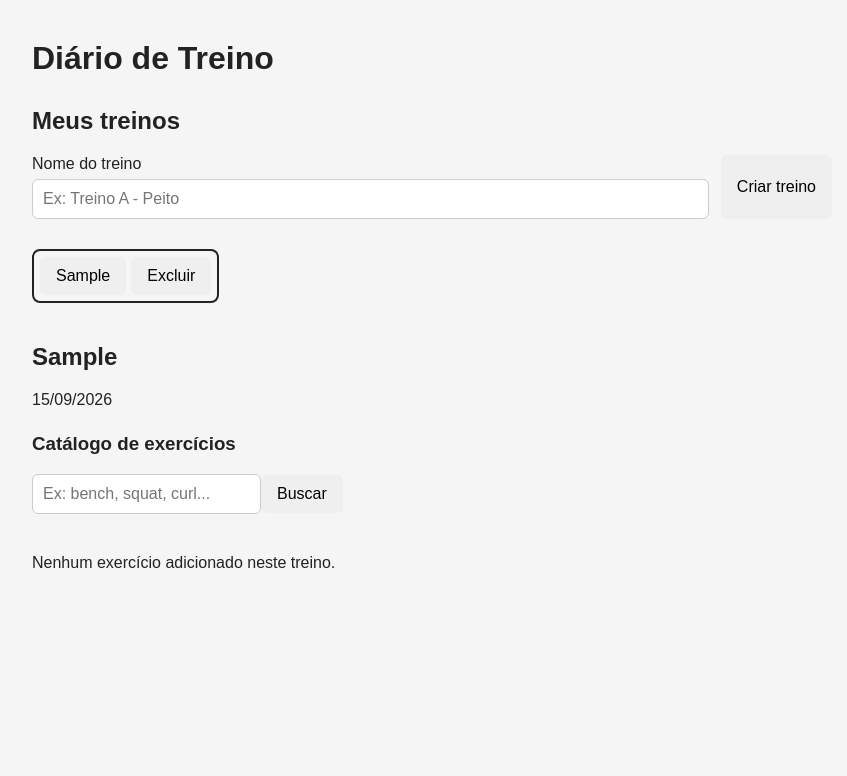
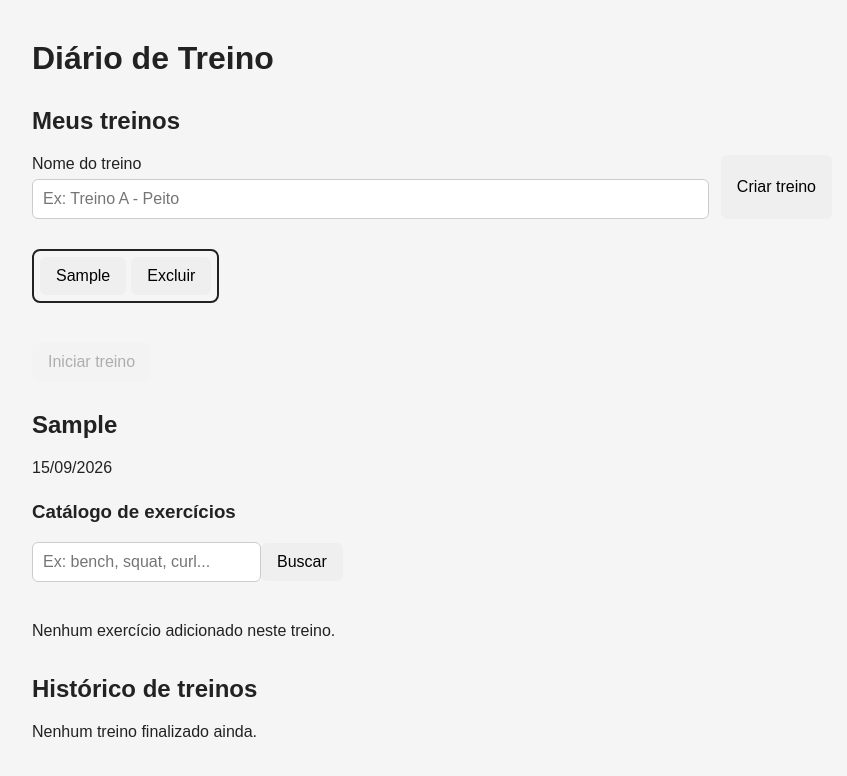
Before and after one commit to NicolasAlmeida890/Ares, a React (Vite) app in the folder diario-de-treino/: page / in a window 1280 px wide. Both pictures are taken after typing "Sample" into the empty fields and a click on the button "Criar treino". Shown: the top 776 px of the page, without its empty margins (208-1055 px from the left). Built offline with nearby package versions, Linux system fonts and the light colour scheme.

Commit message:
feat: adicionando sessões de treino e histórico local

```diff
--- a/diario-de-treino/src/App.tsx
+++ b/diario-de-treino/src/App.tsx
@@ -1,3 +1,4 @@
+import ExercicioCard from './components/ExercicioCard'
 import { useEffect, useState } from 'react'
 import './App.css'
 
@@ -9,35 +10,228 @@ import type {
   ExercicioCatalogo,
   Serie,
   Treino,
+  SessaoTreino,
 } from './types/treino'
 
 function App() {
-  const [treinos, setTreinos] =
-    useState<Treino[]>(() => {
-      const treinosSalvos =
-        localStorage.getItem('treinos')
+  const [treinos, setTreinos] = useState<Treino[]>(() => {
+    const treinosSalvos = localStorage.getItem('treinos')
 
-      if (!treinosSalvos) {
-        return []
-      }
-
-      return JSON.parse(treinosSalvos)
+    return treinosSalvos ? JSON.parse(treinosSalvos) : []
   })
 
   const [treinoAtivoId, setTreinoAtivoId] =
     useState<number | null>(null)
 
+  const [sessaoAtual, setSessaoAtual] =
+    useState<SessaoTreino | null>(() => {
+      const sessaoSalva =
+        localStorage.getItem('ares:sessaoAtual')
+
+      return sessaoSalva ? JSON.parse(sessaoSalva) : null
+    })
+
+  useEffect(() => {
+    localStorage.setItem('treinos', JSON.stringify(treinos))
+  }, [treinos])
+
+  useEffect(() => {
+    if (sessaoAtual) {
+      localStorage.setItem(
+        'ares:sessaoAtual',
+        JSON.stringify(sessaoAtual)
+      )
+    } else {
+      localStorage.removeItem('ares:sessaoAtual')
+    }
+  }, [sessaoAtual])
+
+  const [historico, setHistorico] =
+    useState<SessaoTreino[]>(() => {
+      const historicoSalvo =
+        localStorage.getItem('ares:historico')
+
+      return historicoSalvo
+        ? JSON.parse(historicoSalvo)
+        : []
+    })
+
   useEffect(() => {
     localStorage.setItem(
-      'treinos',
-      JSON.stringify(treinos)
+      'ares:historico',
+      JSON.stringify(historico)
     )
-  }, [treinos])
+  }, [historico])
 
   const treinoAtivo = treinos.find(
-    (treino) =>
-      treino.id === treinoAtivoId
+    (treino) => treino.id === treinoAtivoId
   )
+
+  function iniciarTreino() {
+    if (
+      !treinoAtivo ||
+      sessaoAtual ||
+      treinoAtivo.exercicios.length === 0
+    ) {
+      return
+    }
+
+    const novaSessao: SessaoTreino = {
+      id: Date.now(),
+      treinoId: treinoAtivo.id,
+      nomeTreino: treinoAtivo.nome,
+      iniciadaEm: new Date().toISOString(),
+      finalizadaEm: null,
+
+      exercicios: treinoAtivo.exercicios.map(
+        (exercicio) => ({
+          ...exercicio,
+          series: [],
+        })
+      ),
+    }
+
+    setSessaoAtual(novaSessao)
+  }
+
+  function adicionarSerieNaSessao(
+    exercicioId: number,
+    novaSerie: Serie
+  ) {
+    setSessaoAtual((sessao) => {
+      if (!sessao) {
+        return null
+      }
+
+      return {
+        ...sessao,
+        exercicios: sessao.exercicios.map((exercicio) => {
+          if (exercicio.id !== exercicioId) {
+            return exercicio
+          }
+
+          return {
+            ...exercicio,
+            series: [...exercicio.series, novaSerie],
+          }
+        }),
+      }
+    })
+  }
+
+  function editarSerieNaSessao(
+    exercicioId: number,
+    serieId: number,
+    repeticoes: number,
+    carga: number
+  ) {
+    setSessaoAtual((sessao) => {
+      if (!sessao) {
+        return null
+      }
+
+      return {
+        ...sessao,
+        exercicios: sessao.exercicios.map((exercicio) => {
+          if (exercicio.id !== exercicioId) {
+            return exercicio
+          }
+
+          return {
+            ...exercicio,
+            series: exercicio.series.map((serie) =>
+              serie.id === serieId
+                ? { ...serie, repeticoes, carga }
+                : serie
+            ),
+          }
+        }),
+      }
+    })
+  }
+
+  function excluirSerieDaSessao(
+    exercicioId: number,
+    serieId: number
+  ) {
+    setSessaoAtual((sessao) => {
+      if (!sessao) {
+        return null
+      }
+
+      return {
+        ...sessao,
+        exercicios: sessao.exercicios.map((exercicio) => {
+          if (exercicio.id !== exercicioId) {
+            return exercicio
+          }
+
+          return {
+            ...exercicio,
+            series: exercicio.series.filter(
+              (serie) => serie.id !== serieId
+            ),
+          }
+        }),
+      }
+    })
+  }
+
+  function excluirExercicioDaSessao(exercicioId: number) {
+    setSessaoAtual((sessao) => {
+      if (!sessao) {
+        return null
+      }
+
+      return {
+        ...sessao,
+        exercicios: sessao.exercicios.filter(
+          (exercicio) => exercicio.id !== exercicioId
+        ),
+      }
+    })
+  }
+
+  function finalizarTreino() {
+    if (!sessaoAtual) {
+      return
+    }
+
+    const temSeries = sessaoAtual.exercicios.some(
+      (exercicio) => exercicio.series.length > 0
+    )
+
+    if (!temSeries) {
+      window.alert(
+        'Registre pelo menos uma série antes de finalizar.'
+      )
+      return
+    }
+
+    const sessaoFinalizada: SessaoTreino = {
+      ...sessaoAtual,
+      finalizadaEm: new Date().toISOString(),
+    }
+
+    setHistorico((historicoAtual) => [
+      sessaoFinalizada,
+      ...historicoAtual.filter(
+        (sessao) => sessao.id !== sessaoFinalizada.id
+      ),
+    ])
+
+    setSessaoAtual(null)
+  }
+
+  function cancelarTreino() {
+    const confirmou = window.confirm(
+      'Descartar esta sessão? A ficha e o histórico serão mantidos.'
+    )
+
+    if (confirmou) {
+      setSessaoAtual(null)
+    }
+  }
 
   function criarTreino(nome: string) {
     const novoTreino: Treino = {
@@ -58,7 +252,7 @@ function App() {
   function adicionarExercicio(
     exercicioCatalogo: ExercicioCatalogo
   ) {
-    if (!treinoAtivoId) {
+    if (treinoAtivoId === null) {
       return
     }
 
@@ -66,10 +260,8 @@ function App() {
       id: Date.now(),
       catalogoId: exercicioCatalogo.id,
       nome: exercicioCatalogo.nome,
-      grupoMuscular:
-        exercicioCatalogo.grupoMuscular,
-      equipamento:
-        exercicioCatalogo.equipamento,
+      grupoMuscular: exercicioCatalogo.grupoMuscular,
+      equipamento: exercicioCatalogo.equipamento,
       imagem: exercicioCatalogo.imagem,
       series: [],
     }
@@ -82,7 +274,6 @@ function App() {
 
         return {
           ...treino,
-
           exercicios: [
             ...treino.exercicios,
             novoExercicio,
@@ -91,7 +282,6 @@ function App() {
       })
     )
   }
-
 
   function adicionarSerie(
     exercicioId: number,
@@ -105,22 +295,15 @@ function App() {
 
         return {
           ...treino,
-
           exercicios: treino.exercicios.map(
             (exercicio) => {
-              if (
-                exercicio.id !== exercicioId
-              ) {
+              if (exercicio.id !== exercicioId) {
                 return exercicio
               }
 
               return {
                 ...exercicio,
-
-                series: [
-                  ...exercicio.series,
-                  novaSerie,
-                ],
+                series: [...exercicio.series, novaSerie],
               }
             }
           ),
@@ -143,23 +326,16 @@ function App() {
 
         return {
           ...treino,
-
           exercicios: treino.exercicios.map(
             (exercicio) => {
-              if (
-                exercicio.id !== exercicioId
-              ) {
+              if (exercicio.id !== exercicioId) {
                 return exercicio
               }
 
               return {
                 ...exercicio,
-
-                series: exercicio.series.map(
-                  (serie) => {
-                    if (
-                      serie.id !== serieId
-                    ) {
+                series: exercicio.series.map((serie) => {
+                  if (serie.id !== serieId) {
                     return serie
                   }
 
@@ -168,8 +344,7 @@ function App() {
                     repeticoes,
                     carga,
                   }
-                  }
-                ),
+                }),
               }
             }
           ),
@@ -190,22 +365,16 @@ function App() {
 
         return {
           ...treino,
-
           exercicios: treino.exercicios.map(
             (exercicio) => {
-              if (
-                exercicio.id !== exercicioId
-              ) {
+              if (exercicio.id !== exercicioId) {
                 return exercicio
               }
 
               return {
                 ...exercicio,
-
-                series:
-                  exercicio.series.filter(
-                    (serie) =>
-                      serie.id !== serieId
+                series: exercicio.series.filter(
+                  (serie) => serie.id !== serieId
                 ),
               }
             }
@@ -215,9 +384,7 @@ function App() {
     )
   }
 
-  function excluirExercicio(
-    exercicioId: number
-  ) {
+  function excluirExercicio(exercicioId: number) {
     setTreinos((treinosAtuais) =>
       treinosAtuais.map((treino) => {
         if (treino.id !== treinoAtivoId) {
@@ -226,24 +393,18 @@ function App() {
 
         return {
           ...treino,
-
-          exercicios:
-            treino.exercicios.filter(
-              (exercicio) =>
-                exercicio.id !== exercicioId
+          exercicios: treino.exercicios.filter(
+            (exercicio) => exercicio.id !== exercicioId
           ),
         }
       })
     )
   }
 
-  function excluirTreino(
-    treinoId: number
-  ) {
+  function excluirTreino(treinoId: number) {
     setTreinos((treinosAtuais) =>
       treinosAtuais.filter(
-        (treino) =>
-          treino.id !== treinoId
+        (treino) => treino.id !== treinoId
       )
     )
 
@@ -256,36 +417,147 @@ function App() {
     <main className="container">
       <h1>Diário de Treino</h1>
 
+      {sessaoAtual ? (
+        <section className="sessao-atual">
+          <h2>
+            Em andamento: {sessaoAtual.nomeTreino}
+          </h2>
+
+          <p>
+            Iniciado em{' '}
+            {new Date(
+              sessaoAtual.iniciadaEm
+            ).toLocaleString('pt-BR')}
+          </p>
+
+          <div className="lista-exercicios">
+            {sessaoAtual.exercicios.length === 0 && (
+              <p>
+                Nenhum exercício nesta sessão.
+                Você pode cancelá-la e começar novamente.
+              </p>
+            )}
+
+            {sessaoAtual.exercicios.map((exercicio) => (
+              <ExercicioCard
+                key={`${sessaoAtual.id}-${exercicio.id}`}
+                exercicio={exercicio}
+                onAdicionarSerie={adicionarSerieNaSessao}
+                onEditarSerie={editarSerieNaSessao}
+                onExcluirSerie={excluirSerieDaSessao}
+                onExcluirExercicio={excluirExercicioDaSessao}
+              />
+            ))}
+          </div>
+
+          <div>
+            <button
+              type="button"
+              onClick={finalizarTreino}
+            >
+              Finalizar treino
+            </button>
+
+            <button
+              type="button"
+              onClick={cancelarTreino}
+            >
+              Cancelar sessão
+            </button>
+          </div>
+        </section>
+      ) : (
+        <>
           <TreinoLista
             treinos={treinos}
             treinoAtivoId={treinoAtivoId}
             onCriarTreino={criarTreino}
-        onSelecionarTreino={
-          setTreinoAtivoId
-        }
+            onSelecionarTreino={setTreinoAtivoId}
             onExcluirTreino={excluirTreino}
           />
 
           {treinoAtivo ? (
+            <>
+              <button
+                type="button"
+                onClick={iniciarTreino}
+                disabled={
+                  treinoAtivo.exercicios.length === 0
+                }
+              >
+                Iniciar treino
+              </button>
+
               <TreinoDetalhes
                 treino={treinoAtivo}
-          onAdicionarExercicio={
-            adicionarExercicio
-          }
-          onAdicionarSerie={
-            adicionarSerie
-          }
+                onAdicionarExercicio={adicionarExercicio}
+                onAdicionarSerie={adicionarSerie}
                 onEditarSerie={editarSerie}
                 onExcluirSerie={excluirSerie}
-          onExcluirExercicio={
-            excluirExercicio
-          }
+                onExcluirExercicio={excluirExercicio}
               />
+            </>
           ) : (
             <p className="mensagem-selecao">
               Crie ou selecione um treino para começar.
             </p>
           )}
+        </>
+      )}
+
+      <section className="historico">
+        <h2>Histórico de treinos</h2>
+
+        {historico.length === 0 && (
+          <p>Nenhum treino finalizado ainda.</p>
+        )}
+
+        {historico.map((sessao) => (
+          <details
+            key={sessao.id}
+            className="exercicio"
+          >
+            <summary>
+              {sessao.nomeTreino} —{' '}
+              {new Date(
+                sessao.iniciadaEm
+              ).toLocaleString('pt-BR')}
+            </summary>
+
+            {sessao.finalizadaEm && (
+              <p>
+                Finalizado em{' '}
+                {new Date(
+                  sessao.finalizadaEm
+                ).toLocaleString('pt-BR')}
+              </p>
+            )}
+
+            {sessao.exercicios.map((exercicio) => (
+              <div key={exercicio.id}>
+                <h3>{exercicio.nome}</h3>
+
+                {exercicio.series.length === 0 ? (
+                  <p>Nenhuma série registrada.</p>
+                ) : (
+                  <ul>
+                    {exercicio.series.map(
+                      (serie, index) => (
+                        <li key={serie.id}>
+                          Série {index + 1}:{' '}
+                          {serie.repeticoes} repetições
+                          {' × '}
+                          {serie.carga} kg
+                        </li>
+                      )
+                    )}
+                  </ul>
+                )}
+              </div>
+            ))}
+          </details>
+        ))}
+      </section>
     </main>
   )
 }
```
Also changed, not shown: diario-de-treino/src/types/treino.ts (+9 -0 lines). Lines whose indentation alone changed are shown as unchanged.
